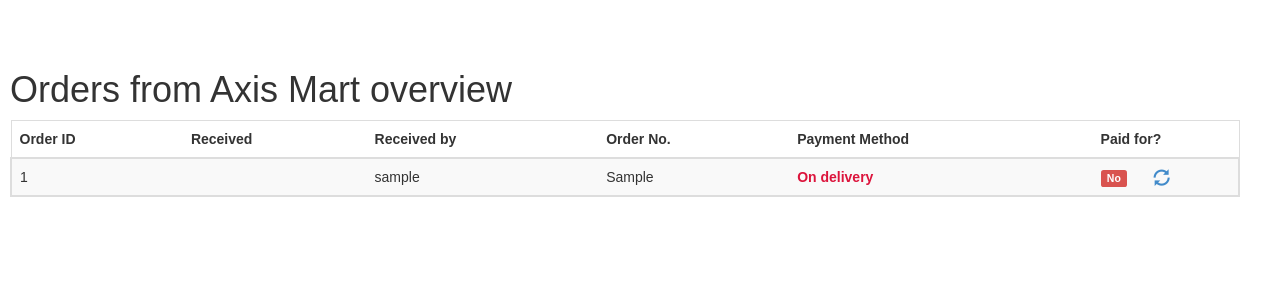
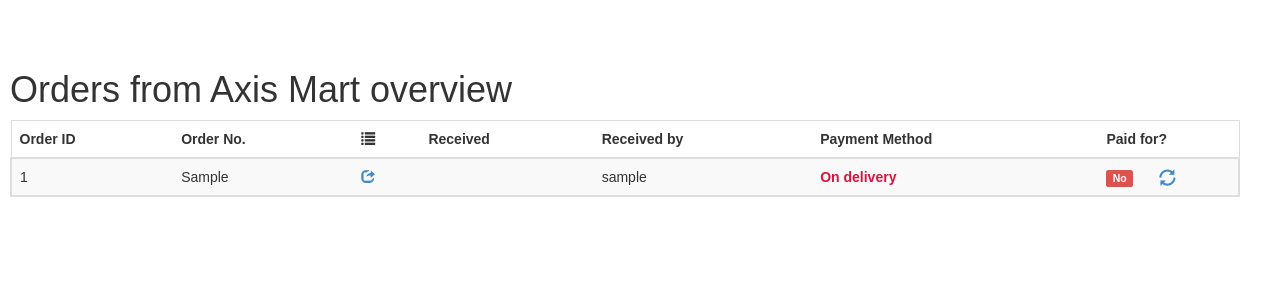
Before and after one commit to HeinzHinek/AxiStore, a Python web app: template app/templates/requests/axm_requests.html in a window 1280 px wide. Shown: the top 300 px of the page. Run offline with Jinja, Linux system fonts and the light colour scheme; the template is opened without the code that fills it: most values are stand-ins (such as "Sample title", 1, 10 or a date in 2020).

Commit message:
Link to Axis Mart order details page added

```diff
--- a/app/templates/requests/axm_requests.html
+++ b/app/templates/requests/axm_requests.html
@@ -48,9 +48,10 @@
     <thead>
         <tr>
             <th class="td-border-left-1px">{{ _('Order ID') }}</th>
+            <th>{{ _('Order No.') }}</th>
+            <th><span class="glyphicon glyphicon-list"></span></th>
             <th>{{ _('Received') }}</th>
             <th>{{ _('Received by') }}</th>
-            <th>{{ _('Order No.') }}</th>
             <th>{{ _('Payment Method') }}</th>
             <th colspan="2" class="td-border-right-1px">{{ _('Paid for?') }}</th>
         </tr>
@@ -60,9 +61,14 @@
         <tr req_id="{{ request.id }}"
                 {% if request.active_flg == false %} class="success" {% endif %}>
             <td class="clickable-td td-border-left-2px">{{ request.id }}</td>
+            <td class="clickable-td">{{ request.customer.order_no }}</td>
+            <td><a href="http://www.axis-mart.com/{% if g.user.language == 'ja'%}ja{% else %}cs{% endif %}/admin/store/orders/{{ request.customer.order_no }}"
+                    target="_blank">
+                <span class="glyphicon glyphicon-share" style="cursor: pointer;"></span>
+                </a>
+            </td>
             <td class="clickable-td">{{ momentjs(request.created_dt).format('LLL') }}</td>
             <td class="clickable-td">{{ request.receiver.nickname }}
-            <td class="clickable-td">{{ request.customer.order_no }}</td>
             <td class="clickable-td">
                 {% if request.payment_method %}
                     {% if request.payment_method == 1 %}
```
